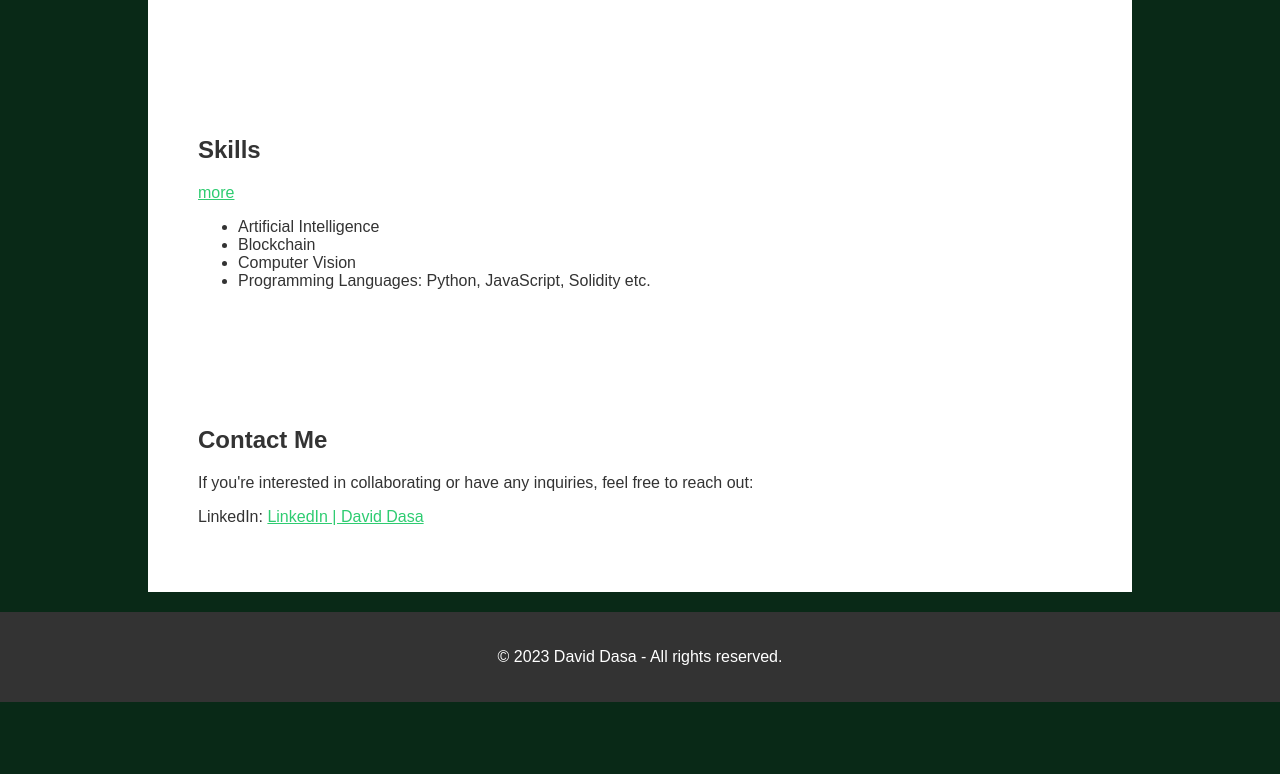
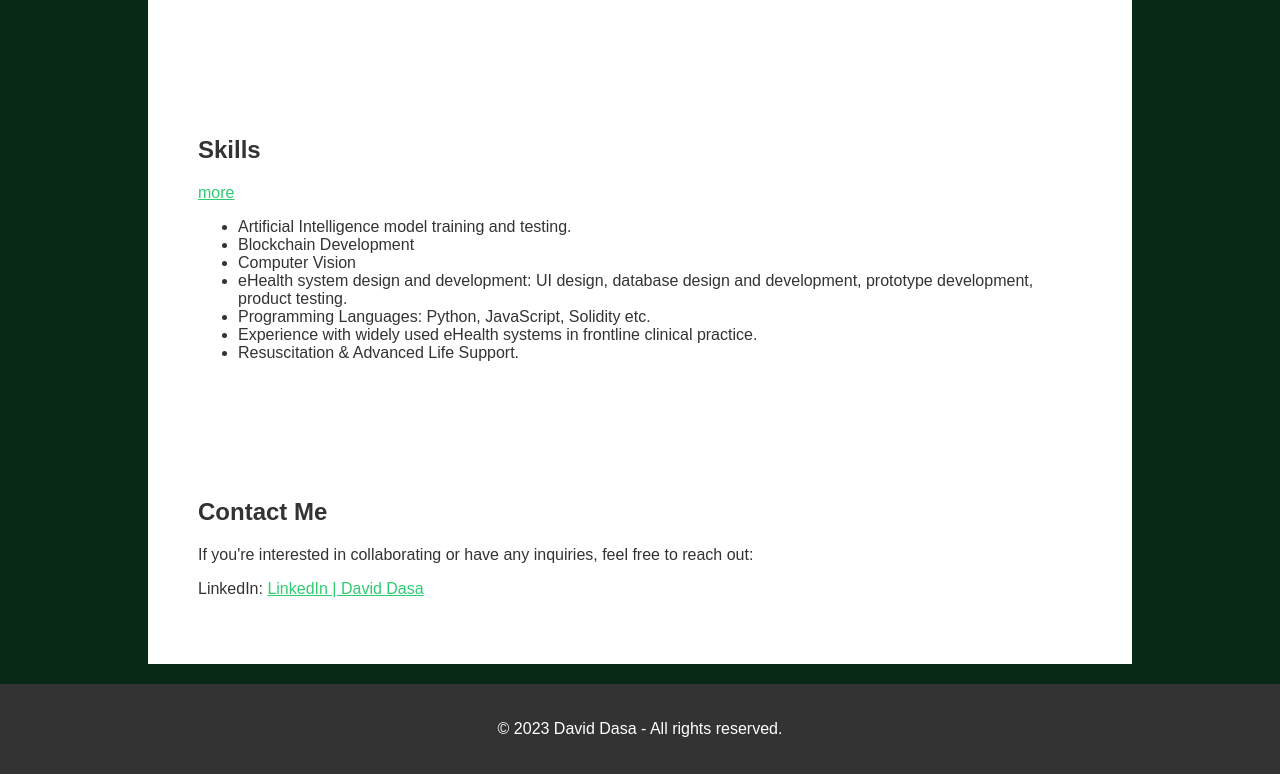
Before and after one commit to Naijaoracle/static_web_app, a website: page src/index.html in a window 1280 px wide. Shown: the part 918-1692 px from the top of the page. Before the commit the page ends 1620 px from the top, so only its background shows below. Drawn offline with Linux system fonts and the light colour scheme.

Commit message:
added some information to homepage.

```diff
--- a/src/index.html
+++ b/src/index.html
@@ -62,10 +62,13 @@ Join me in exploring the dynamic realm where medicine meets technology, as we st
     <section id="skills">
       <h2>Skills</h2> <a href = "https://www.daviddasa.com/skills"> more</a>
       <ul>
-        <li>Artificial Intelligence</li>
-        <li>Blockchain</li>
+        <li>Artificial Intelligence model training and testing.</li>
+        <li>Blockchain Development</li>
         <li>Computer Vision</li>
+        <li>eHealth system design and development: UI design, database design and development, prototype development, product testing.</li>
         <li>Programming Languages: Python, JavaScript, Solidity etc.</li>
+        <li>Experience with widely used eHealth systems in frontline clinical practice.</li>
+        <li>Resuscitation & Advanced Life Support.</li>
         <!-- Add more skills as needed -->
       </ul>
     </section>
```
